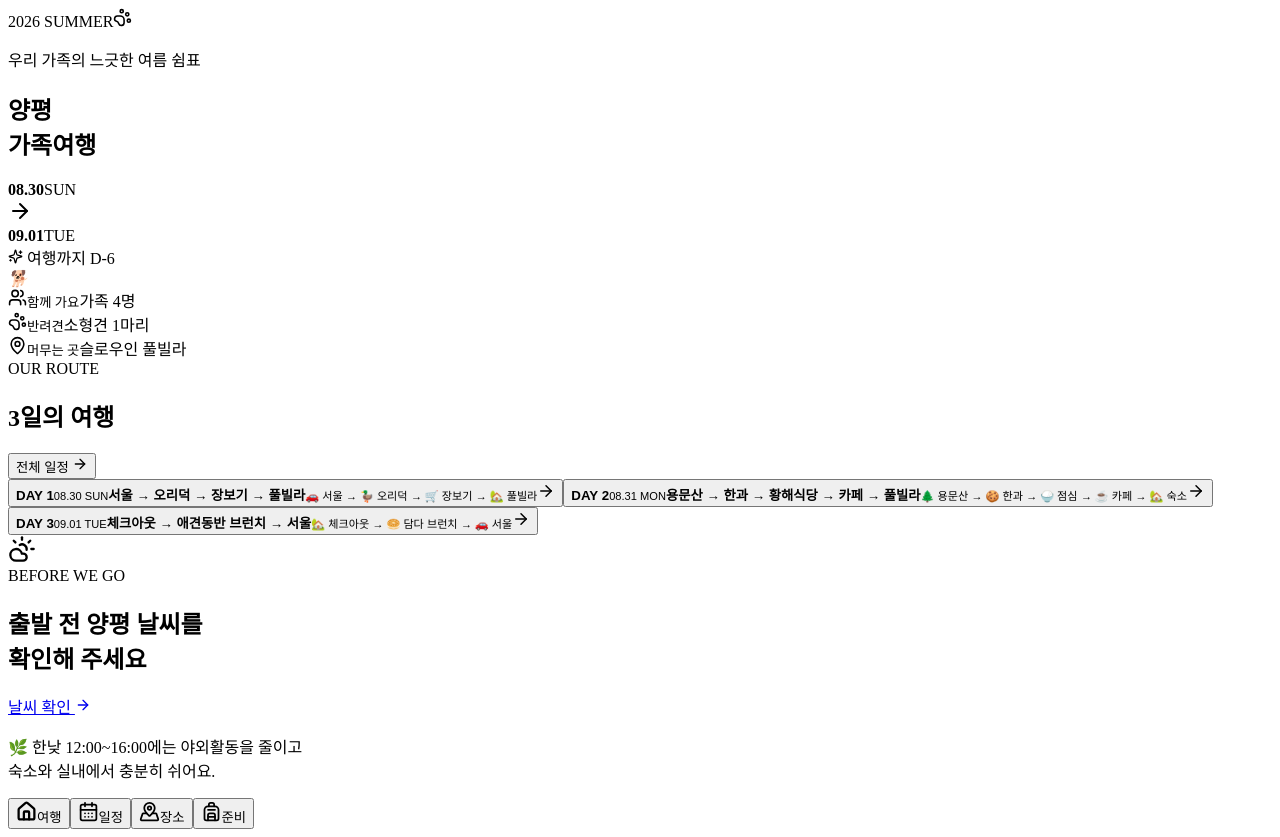
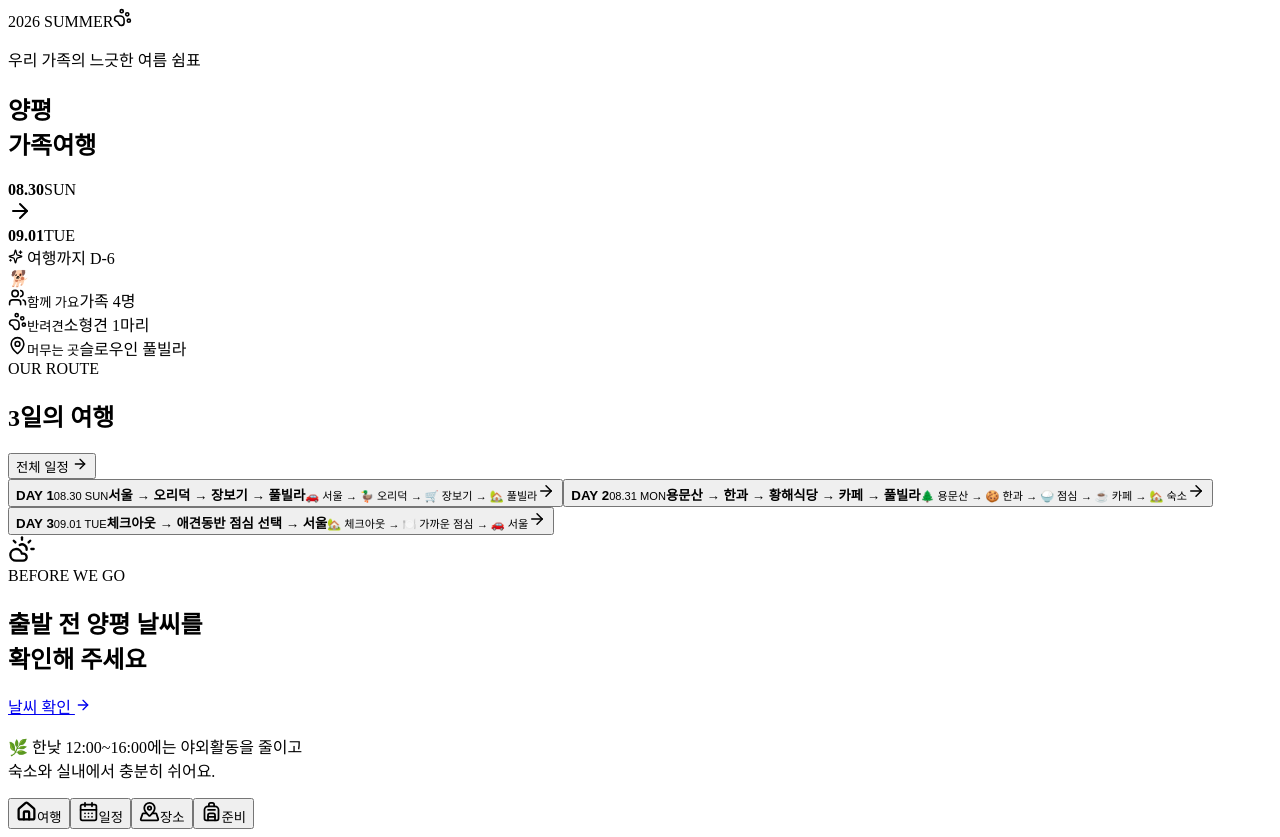
Before and after one commit to seunghun1111/Family-trip, a React (Vite) app: page / in a window 1280 px wide. Built offline with nearby package versions, Linux system fonts and the light colour scheme; the HTML template or start-up script is replaced by a standard one.

Commit message:
feat: add day three lunch choices

```diff
--- a/src/data/places.ts
+++ b/src/data/places.ts
@@ -11,6 +11,8 @@ export const places: Place[] = [
   { id: 'gureum', category: '카페', icon: '🥐', name: '구름정원제빵소', shortAddress: '경기 양평군 용문면', address: '경기 양평군 용문면 용문산로 543', day: 2, time: '14:00 ~ 15:30 · 선택', summary: '정원과 계절 풍경을 즐기는 베이커리 카페.', tips: ['베이커리와 음료', '넓은 야외 공간'], caution: '야외 테라스 또는 정원에서만 애견동반 가능합니다.', naverUrl: 'https://naver.me/F5D1YxBT', kakaoUrl: 'https://place.map.kakao.com/1288125279' },
   { id: 'zelkova', category: '카페', icon: '☕', name: '젤코바', shortAddress: '경기 양평군 용문면', address: '경기 양평군 용문면 용문산로 576-20', day: 2, time: '14:00 ~ 15:30 · 선택', summary: '용문산 주차장 입구 근처의 베이커리 카페.', tips: ['반려동물 동반', '가족 휴식과 주차가 편리해요'], caution: '방문 전 반려견 이용 구역을 다시 확인하세요.', naverUrl: 'https://naver.me/5VmblKhl', kakaoUrl: 'https://place.map.kakao.com/957490124' },
   { id: 'damda', category: '카페', icon: '🥯', name: '담다', shortAddress: '경기 양평군 옥천면', address: '경기 양평군 옥천면 신복복동길 20-15 1층', day: 3, time: '11:40 ~ 13:10', summary: '서울로 돌아가는 길에 쉬어가는 애견동반 브런치카페.', tips: ['브런치와 베이글', '반려동물 동반', '넓은 잔디밭과 야외 공간', '포장 및 주차 가능'], caution: '실내 동반 조건은 방문 전에 다시 확인하세요.', naverUrl: 'https://map.naver.com/p/entry/place/1012500670', kakaoUrl: 'https://place.map.kakao.com/1465721986' },
+  { id: 'happy-garden', category: '식당', icon: '🍝', name: '행복한뜰', shortAddress: '경기 양평군 용문면', address: '경기 양평군 용문면 용문로 268-6', day: 3, time: '11:40 ~ 13:10 · 선택', summary: '퇴실 후 가까운 용문에서 파스타와 리소토를 즐기는 애견동반 식당.', tips: ['반려동물 동반 가능', '파스타·그라탱·리소토', '포장 및 주차 가능'], caution: '월요일은 휴무이며 반려견 좌석은 방문 전에 확인하세요.', naverUrl: 'https://map.naver.com/p/entry/place/1147984536', kakaoUrl: 'https://place.map.kakao.com/17898347' },
+  { id: 'pet-republic', category: '식당', icon: '🐾', name: '펫리퍼블릭', shortAddress: '경기 양평군 용문면', address: '경기 양평군 용문면 중원산로 521-12', day: 3, time: '11:40 ~ 13:10 · 선택', summary: '반려견 전용 리조트의 레스토랑과 카페를 숙박 없이 이용하는 점심 선택지.', tips: ['레스토랑·카페 이용 가능', '반려견 운동장', '주차 가능'], caution: '영업시간과 레스토랑 이용 가능 여부를 방문 전에 확인하세요.', kakaoUrl: 'https://place.map.kakao.com/1902419558' },
   { id: 'hanaro', category: '마트', icon: '🛒', name: '용문농협 하나로마트 단월점', shortAddress: '경기 양평군 단월면', address: '용문농협 하나로마트 단월점', day: 1, time: '13:40 ~ 14:30', summary: '두 번의 저녁과 아침, 음료·야식을 한 번에 준비.', tips: ['냉장 보관 품목은 마지막에 담기', '준비 탭의 장보기 목록 확인'] },
 ]
 
--- a/src/data/trip.ts
+++ b/src/data/trip.ts
@@ -56,14 +56,14 @@ export const tripDays: TripDay[] = [
     day: 3,
     date: '2026-09-01',
     weekday: 'TUE',
-    theme: '체크아웃 → 애견동반 브런치 → 서울',
-    route: '🏡 체크아웃 → 🥯 담다 브런치 → 🚗 서울',
+    theme: '체크아웃 → 애견동반 점심 선택 → 서울',
+    route: '🏡 체크아웃 → 🍽️ 가까운 점심 → 🚗 서울',
     items: [
       { time: '08:30', icon: '☀️', title: '기상' },
       { time: '09:00', endTime: '10:00', icon: '🍳', title: '숙소 아침', description: '남은 음식을 활용해요.' },
       { time: '10:00', endTime: '10:50', icon: '🧳', title: '짐 정리' },
       { time: '11:00', icon: '🏡', title: '체크아웃', placeId: 'slowinn' },
-      { time: '11:40', endTime: '13:10', icon: '🥯', title: '애견동반 브런치 · 담다', description: '서울 방향의 양평 옥천에서 브런치를 먹고 쉬어가요.', notes: ['넓은 잔디밭과 야외 공간', '반려동물 동반 가능'], placeId: 'damda' },
+      { time: '11:40', endTime: '13:10', icon: '🍽️', title: '애견동반 점심 · 세 곳 중 선택', description: '담다, 행복한뜰, 펫리퍼블릭 중 퇴실 시간과 가족 컨디션에 맞춰 골라요.', notes: ['행복한뜰: 파스타·리소토 중심의 식사', '펫리퍼블릭: 반려견 전용 시설과 레스토랑', '반려견 이용 조건과 좌석은 방문 전에 확인해요'], placeIds: ['damda', 'happy-garden', 'pet-republic'] },
       { time: '13:10', icon: '🚗', title: '서울 출발', description: '오후 정체 전에 여유 있게 출발해요.' },
     ],
   },
```
